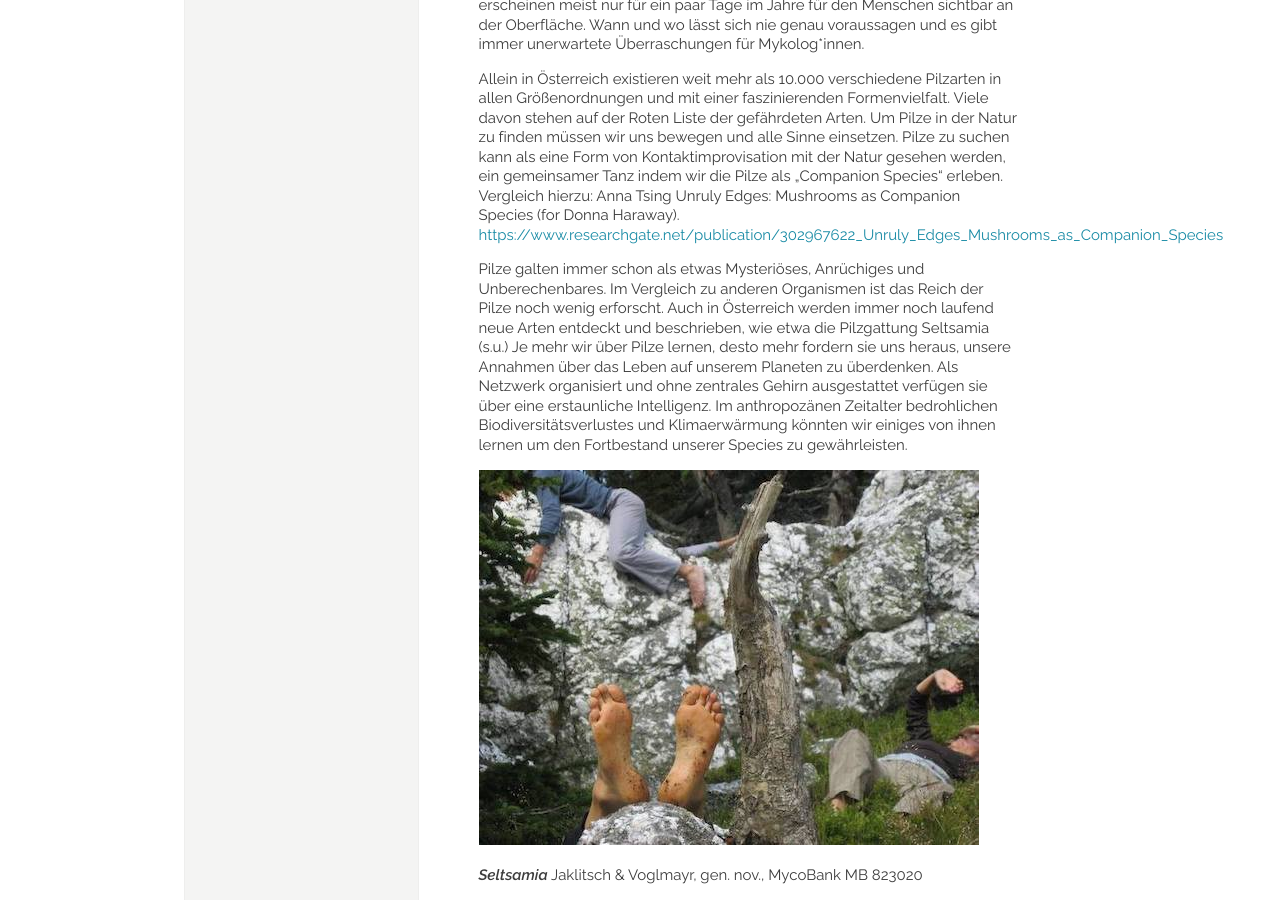
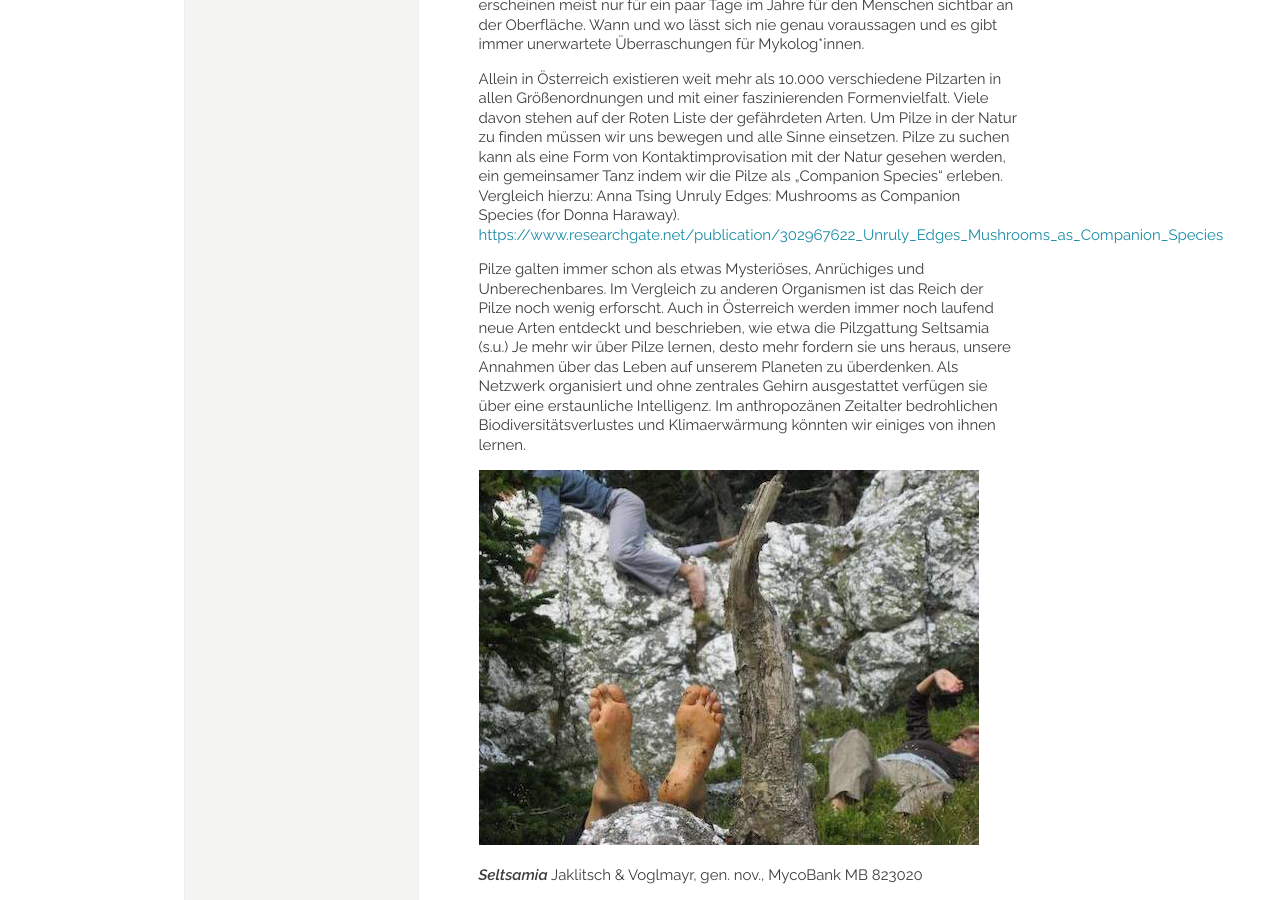
Before and after one commit to manulari/rollingpointat, a Jekyll site: the page built from _pages_de/mycelium.md, in a window 1280 px wide and 900 px high, scrolled down 2939 px. Built offline with Jekyll 4.4.1, drawn with Linux system fonts in a browser that asks for light colours; comment, search, counter and statistics services are not loaded.

Commit message:
Update page (de) “mycelium”

```diff
--- a/_pages_de/mycelium.md
+++ b/_pages_de/mycelium.md
@@ -80,7 +80,7 @@ Die Pilze sind in ihrem Wesen also in erster Linie ein unsichtbares Netzwerk gig
 
 Allein in Österreich existieren weit mehr als 10.000 verschiedene Pilzarten in allen Größenordnungen und mit einer faszinierenden Formenvielfalt. Viele davon stehen auf der Roten Liste der gefährdeten Arten. Um Pilze in der Natur zu finden müssen wir uns bewegen und alle Sinne einsetzen. Pilze zu suchen kann als eine Form von Kontaktimprovisation mit der Natur gesehen werden, ein gemeinsamer Tanz indem wir die Pilze als „Companion Species“ erleben. Vergleich hierzu: Anna Tsing Unruly Edges: Mushrooms as Companion Species (for Donna Haraway). <https://www.researchgate.net/publication/302967622_Unruly_Edges_Mushrooms_as_Companion_Species>
 
-Pilze galten immer schon als etwas Mysteriöses, Anrüchiges und Unberechenbares. Im Vergleich zu anderen Organismen ist das Reich der Pilze noch wenig erforscht. Auch in Österreich werden immer noch laufend neue Arten entdeckt und beschrieben, wie etwa die Pilzgattung Seltsamia (s.u.) Je mehr wir über Pilze lernen, desto mehr fordern sie uns heraus, unsere Annahmen über das Leben auf unserem Planeten zu überdenken. Als Netzwerk organisiert und ohne zentrales Gehirn ausgestattet verfügen sie über eine erstaunliche Intelligenz. Im anthropozänen Zeitalter bedrohlichen Biodiversitätsverlustes und Klimaerwärmung könnten wir einiges von ihnen lernen um den Fortbestand unserer Species zu gewährleisten.
+Pilze galten immer schon als etwas Mysteriöses, Anrüchiges und Unberechenbares. Im Vergleich zu anderen Organismen ist das Reich der Pilze noch wenig erforscht. Auch in Österreich werden immer noch laufend neue Arten entdeckt und beschrieben, wie etwa die Pilzgattung Seltsamia (s.u.) Je mehr wir über Pilze lernen, desto mehr fordern sie uns heraus, unsere Annahmen über das Leben auf unserem Planeten zu überdenken. Als Netzwerk organisiert und ohne zentrales Gehirn ausgestattet verfügen sie über eine erstaunliche Intelligenz. Im anthropozänen Zeitalter bedrohlichen Biodiversitätsverlustes und Klimaerwärmung könnten wir einiges von ihnen lernen.
 
 ![](/assets/uploads/10428163_666135826810806_5709185538764895315_o.jpg)
 
```
